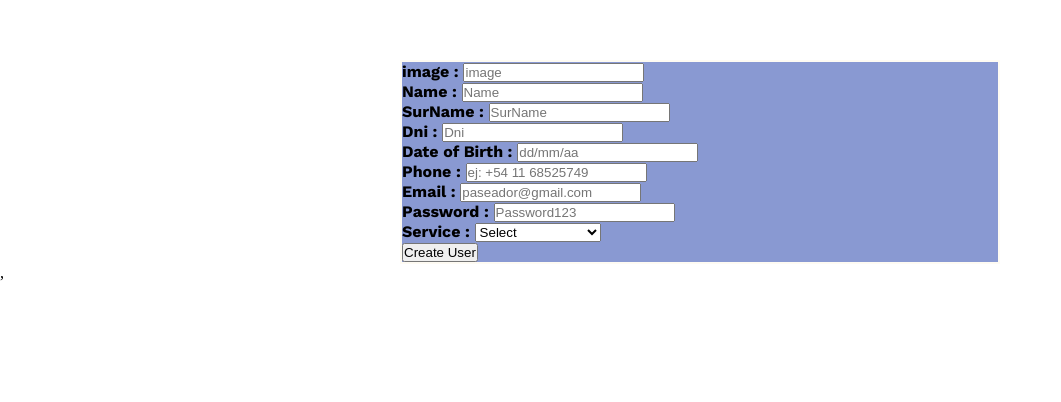
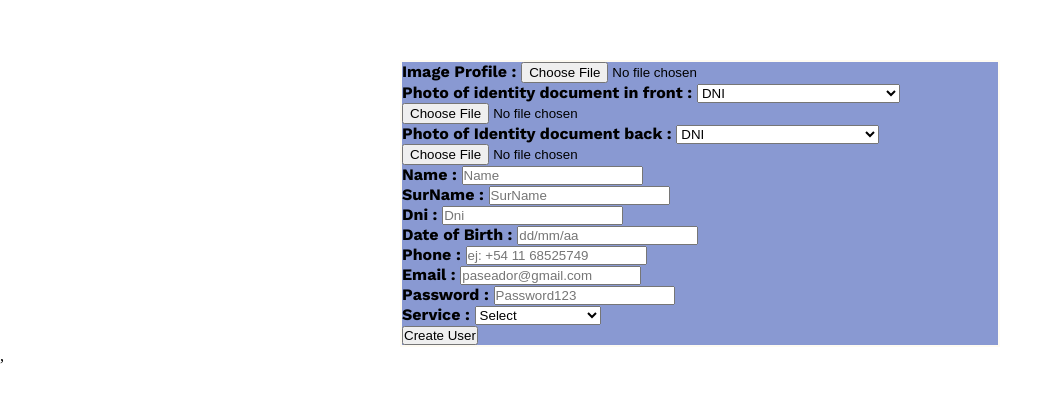
Before and after one commit to chelo900/Paseadores, a React (Create React App) app in the folder my-app/: page /login-walkwer in a window 1280 px wide. Shown: the top 402 px of the page, without its empty margins (0-1061 px from the left). Built offline with nearby package versions, Linux system fonts and the light colour scheme.

Commit message:
form image, redirection

```diff
--- a/my-app/src/Components/FormWalker/FormWalker.jsx
+++ b/my-app/src/Components/FormWalker/FormWalker.jsx
@@ -33,6 +33,14 @@ const Form = () => {
   const dispatch = useDispatch();
   const history = useHistory();
   const [errors, setError] = useState({});
+  const newId = useSelector(state => state.newId)
+  useEffect(() => {
+    if (newId.length !== 0){
+    redirection(newId)
+    }
+  }, [newId])
+
+
 
   const [input, setInput] = useState({
     image: "",
@@ -44,6 +52,8 @@ const Form = () => {
     email: "",
     password: "",
     service: "",
+    front_dni: "",
+    back_dni: ""
   });
 
   function handleChange(e) {
@@ -72,8 +82,19 @@ const Form = () => {
       email: "",
       password: "",
       service: "",
+      front_dni: "",
+      back_dni:""
+
     });
+
+
+
   }
+  function redirection(){
+    history.push(`/walker/perfil/${newId}`)
+  }
+
+
 
   function handleService(e) {
     setInput({
@@ -85,25 +106,19 @@ const Form = () => {
   return (
     <div className={style.total}>
       <form onSubmit={(e) => handleSubmit(e)}>
+
         <div>
-          <label> image : </label>
-          <input
-            type="text"
-            placeholder="image"
-            value={input.image}
-            name="image"
-            onChange={(e) => handleChange(e)}
-          />
-        </div>
-        {/* <div>
                     <label> Image Profile : </label>
                         <input
                             type="file"
                             accept=".jpg, .png, .pdf"
                             value = {input.image}
+                            name = "image"
+                            onChange={(e) => handleChange(e)}
+
                         />
-                </div> */}
-        {/* <div>
+                </div>
+        <div>
                     <label> Photo of identity document in front : </label>
                         <select>
                             <option> DNI </option>
@@ -116,7 +131,9 @@ const Form = () => {
                     <input
                         type="file"
                         accept=".jpg, .png, .pdf"
-                        value = {input.dni}
+                        value = {input.front_dni}
+                        name = "front_dni"
+                        onChange={(e) => handleChange(e)}
                     />
                 </div>
                 <div>
@@ -132,9 +149,11 @@ const Form = () => {
                     <input
                         type="file"
                         accept=".jpg, .png, .pdf"
-                        value = {input.dni}
+                        value = {input.back_dni}
+                        name = "back_dni"
+                        onChange={(e) => handleChange(e)}
                     />
-                </div> */}
+                </div>
         <div>
           <label> Name : </label>
           <input
@@ -210,8 +229,8 @@ const Form = () => {
         </div>
         <div>
           <label> Service : </label>
-          <select onChange={(e) => handleService(e)}>
-            <option> Select </option>
+          <select onChange={(e) => handleService(e)} required>
+            <option value="" req> Select </option>
             <option> Walker </option>
             <option> Carer </option>
             <option> Walker and Carer</option>
--- a/my-app/src/actions/index.js
+++ b/my-app/src/actions/index.js
@@ -11,6 +11,7 @@ export const FILTER_SCHEDULE = "FILTER_SCHEDULE"
 export const FILTER_UBICATION = "FILTER_UBICATION"
 export const NEW_PASEADOR = 'NEW_PASEADOR'
 export const GET_BY_EMAIL = 'GET_BY_EMAIL'
+
 
 export const getByEmail = (values) => dispatch => {
   try{
--- a/my-app/src/reducer/index.js
+++ b/my-app/src/reducer/index.js
@@ -7,14 +7,16 @@ ORDER,
 FILTER_PRICE,
 FILTER_SCHEDULE,
 FILTER_UBICATION,
-GET_BY_EMAIL
+GET_BY_EMAIL,
+NEW_PASEADOR
 } from "../actions/index"
 
 const initialState = {
     allPaseadores : [],
     paseador: [],
     detailWalker:[],
-    user: {}
+    user: {},
+    newId: []
 
 }
 
@@ -39,7 +41,8 @@ function rootReducer(state = initialState, action) {
         case GET_PASEADOR_FOR_ID:
             return{
                 ...state,
-                detailWalker:action.payload
+                detailWalker:action.payload,
+                newId: []
             }
         case ORDER:
             return{
@@ -67,6 +70,11 @@ function rootReducer(state = initialState, action) {
                     user: action.payload,
 
                 };
+        case NEW_PASEADOR:
+            return {
+                ...state,
+                newId: action.payload.id
+            }
 
     default: return state
     }
```
Also changed, not shown: 2 other files (tests, documents, lock files or other folders).
